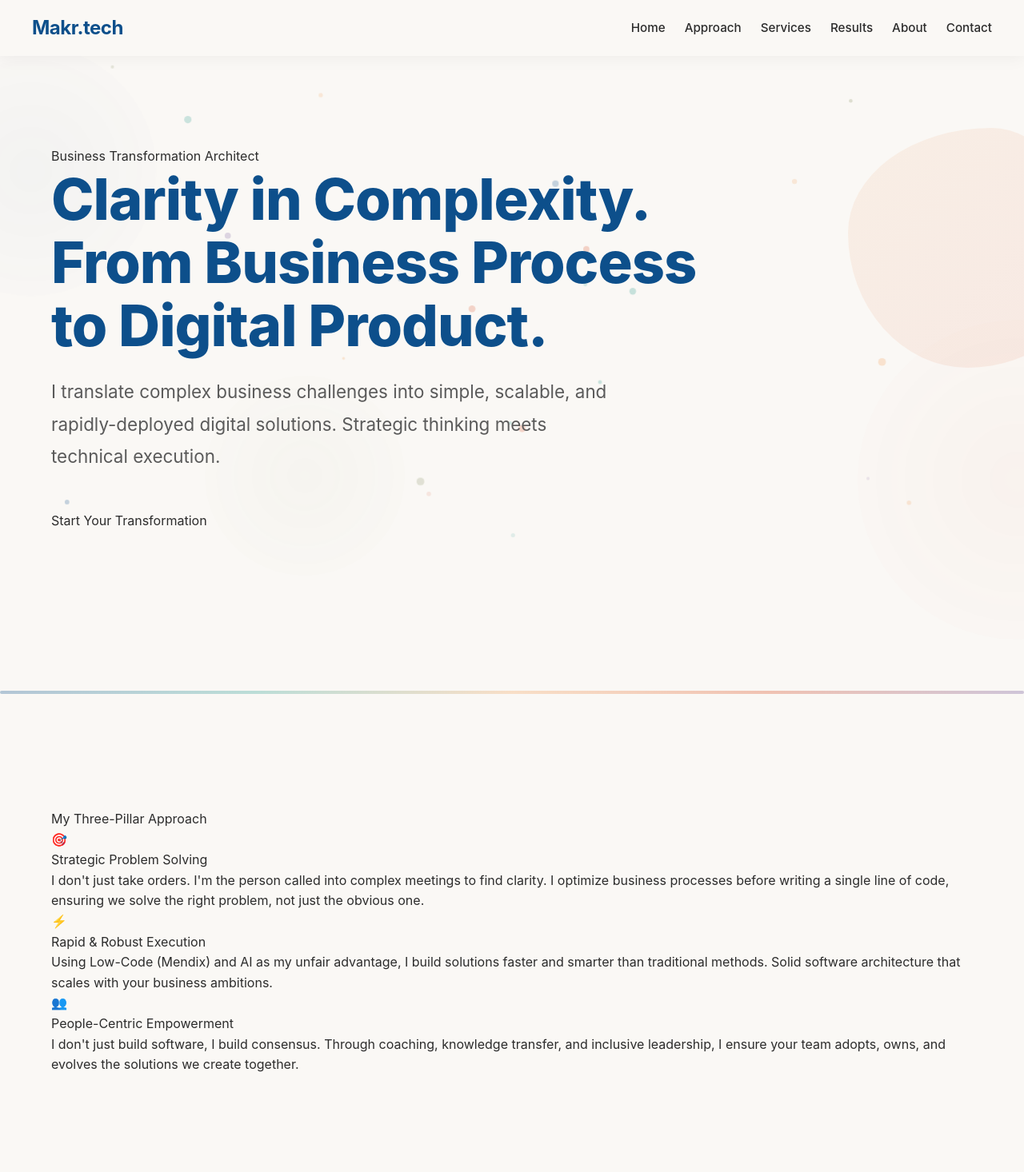
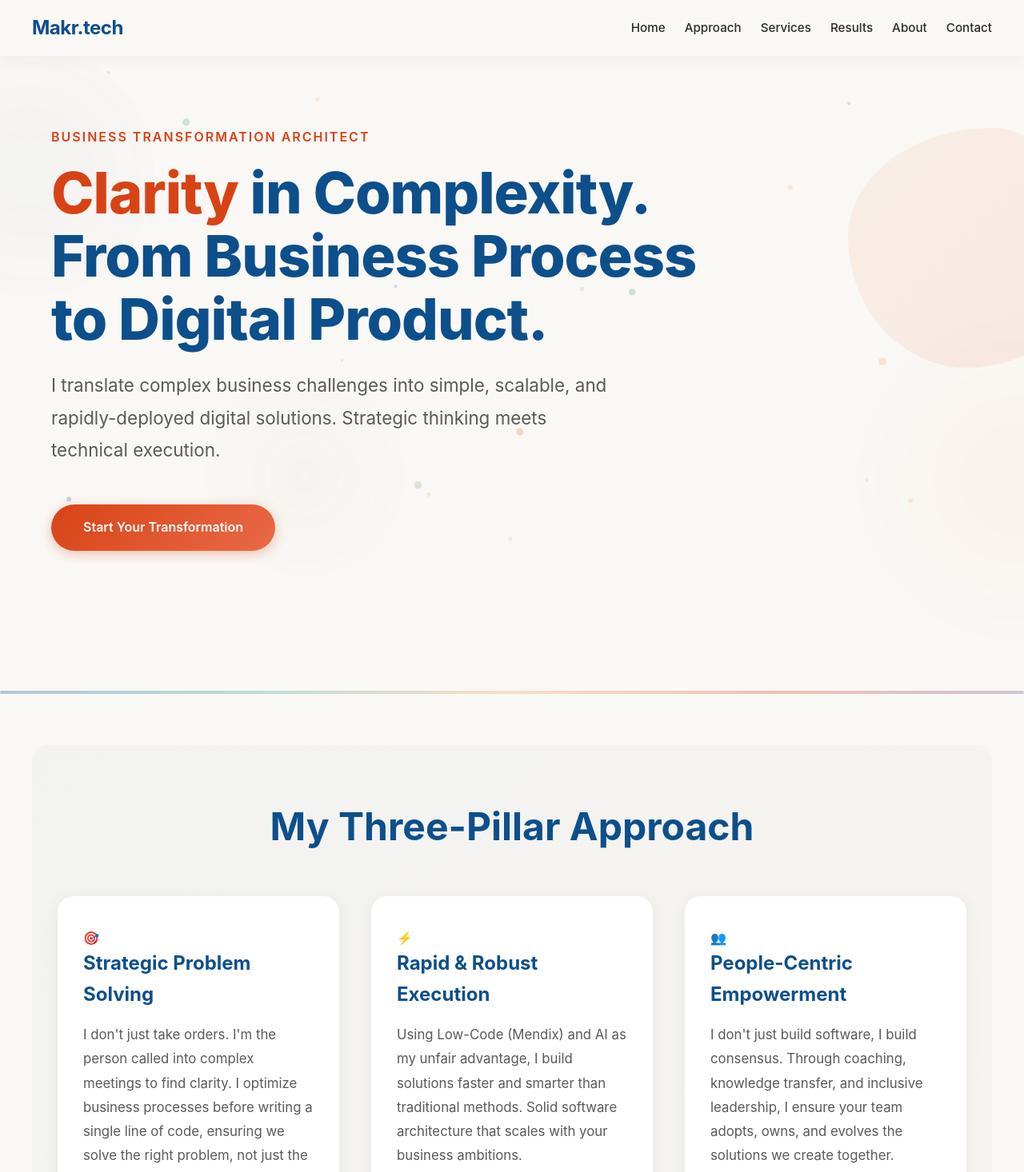
Before and after one commit to rgrim/makr.tech, a Next.js app: page / in a window 1280 px wide. Shown: the top 1466 px of the page at 80% size. Built offline with nearby package versions, Linux system fonts and the light colour scheme.

Commit message:
update css

```diff
--- a/src/components/Approach.module.css
+++ b/src/components/Approach.module.css
@@ -1,6 +1,6 @@
 /* components/Approach.module.css */
 
-.value-pillars {
+.valuePillars {
     background: linear-gradient(135deg, rgba(13, 79, 139, 0.03), rgba(122, 132, 80, 0.03));
     border-radius: 20px;
     padding: 4rem 2rem;
@@ -8,7 +8,7 @@
     overflow: hidden;
   }
 
-  .value-pillars h2 {
+  .valuePillars h2 {
     font-size: clamp(2rem, 5vw, 3rem);
     color: var(--mediterranean-blue);
     margin-bottom: 3rem;
@@ -16,13 +16,13 @@
     text-align: center;
   }
 
-  .pillars-grid {
+  .pillarsGrid {
     display: grid;
     grid-template-columns: repeat(auto-fit, minmax(280px, 1fr));
     gap: 2.5rem;
   }
 
-  .pillar-card {
+  .pillarCard {
     background: white;
     padding: 2.5rem 2rem;
     border-radius: 20px;
@@ -32,7 +32,7 @@
     overflow: hidden;
   }
 
-  .pillar-card::before {
+  .pillarCard::before {
     content: '';
     position: absolute;
     top: 0;
@@ -45,12 +45,12 @@
     transition: transform 0.3s ease;
   }
 
-  .pillar-card:hover {
+  .pillarCard:hover {
     transform: translateY(-5px);
     box-shadow: 0 8px 30px rgba(0, 0, 0, 0.12);
   }
 
-  .pillar-card:hover::before {
+  .pillarCard:hover::before {
     transform: scaleX(1);
   }
 
@@ -66,22 +66,22 @@
     font-size: 1.8rem;
   }
 
-  .pillar-card:nth-child(2) .pillar-icon {
+  .pillarCard:nth-child(2) .pillar-icon {
     background: linear-gradient(135deg, var(--terracotta), var(--warm-orange));
   }
 
-  .pillar-card:nth-child(3) .pillar-icon {
+  .pillarCard:nth-child(3) .pillar-icon {
     background: linear-gradient(135deg, var(--olive-green), var(--sage-green));
   }
 
-  .pillar-card h3 {
+  .pillarCard h3 {
     font-size: 1.5rem;
     color: var(--mediterranean-blue);
     margin-bottom: 1rem;
     font-weight: 700;
   }
 
-  .pillar-card p {
+  .pillarCard p {
     color: var(--text-light);
     line-height: 1.8;
     font-size: 1.05rem;
--- a/src/components/Hero.module.css
+++ b/src/components/Hero.module.css
@@ -29,7 +29,7 @@
     75% { border-radius: 58% 42% 48% 52% / 38% 62% 38% 62%; }
   }
 
-  .hero-eyebrow {
+  .heroEyebrow {
     font-size: 1rem;
     color: var(--terracotta);
     font-weight: 600;
@@ -49,7 +49,7 @@
     animation: fadeInUp 1.2s ease-out 0.4s both;
   }
 
-  .hero-highlight {
+  .heroHighlight {
     color: var(--terracotta);
     position: relative;
     display: inline-block;
@@ -64,7 +64,7 @@
     animation: fadeInUp 1.2s ease-out 0.6s both;
   }
 
-  .cta-button {
+  .ctaButton {
     display: inline-block;
     padding: 1rem 2.5rem;
     background: linear-gradient(135deg, var(--terracotta), var(--warm-orange));
@@ -79,7 +79,7 @@
     overflow: hidden;
   }
 
-  .cta-button::before {
+  .ctaButton::before {
     content: '';
     position: absolute;
     top: 50%;
@@ -92,17 +92,17 @@
     transition: width 0.6s, height 0.6s;
   }
 
-  .cta-button:hover::before {
+  .ctaButton:hover::before {
     width: 300px;
     height: 300px;
   }
 
-  .cta-button:hover {
+  .ctaButton:hover {
     transform: translateY(-2px);
     box-shadow: 0 6px 25px rgba(216, 67, 21, 0.4);
   }
 
-  .cta-button span {
+  .ctaButton span {
     position: relative;
     z-index: 1;
   }
```
